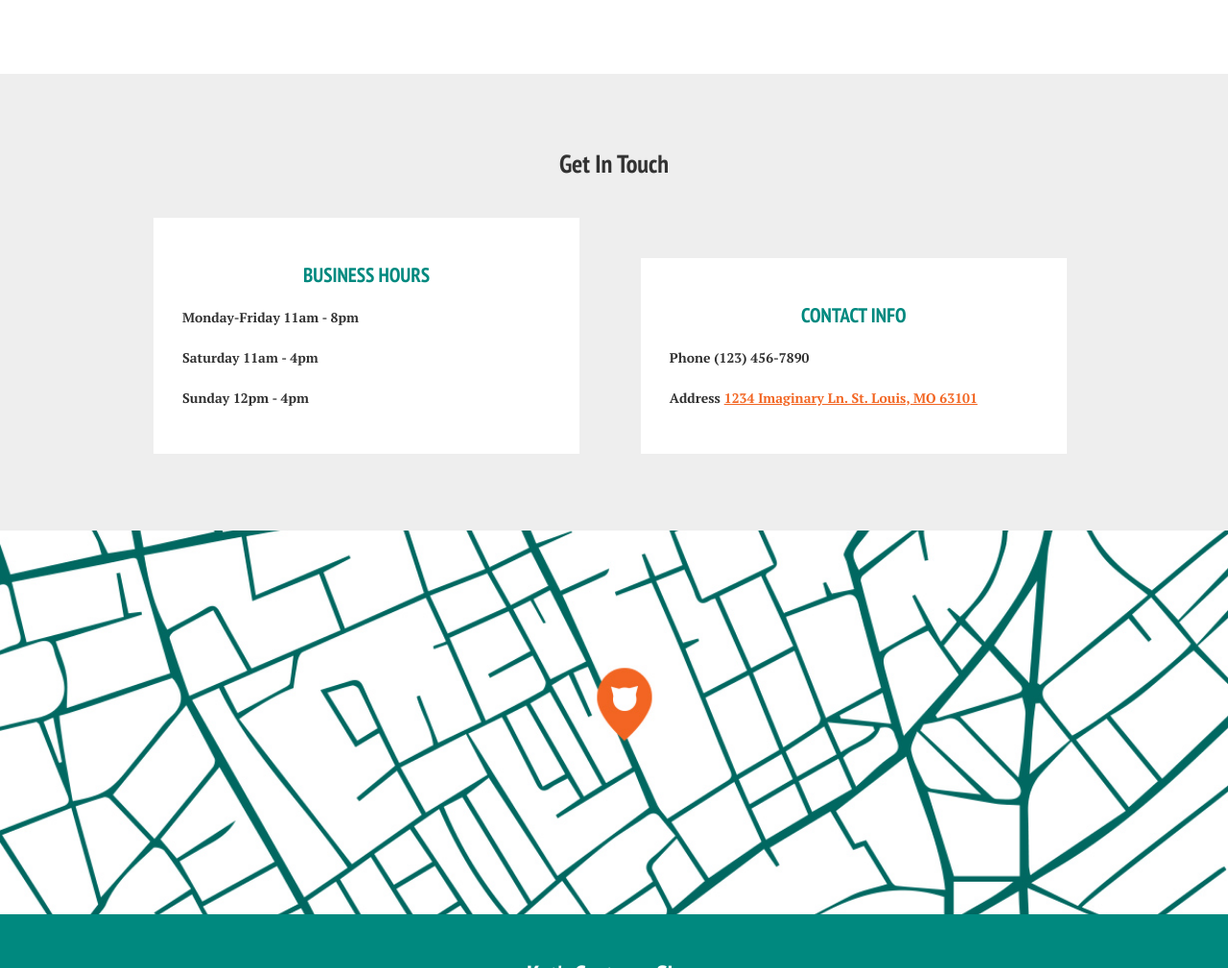
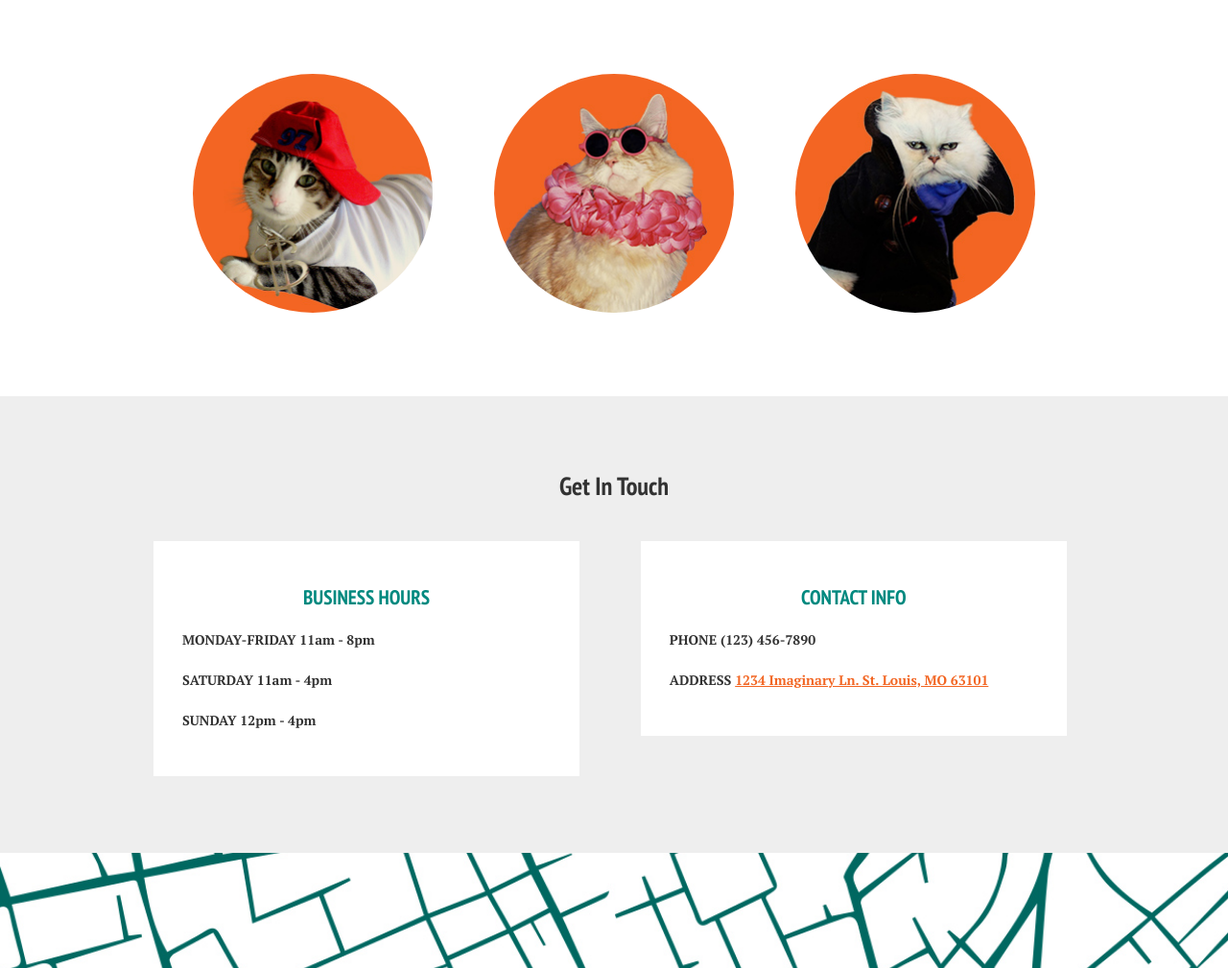
Before and after one commit to kalirogers/codergirl-catproject, a plain HTML site: page index.html in a window 1280 px wide. Shown: the part 1028-2037 px from the top of the page at 96% size. Drawn offline with Linux system fonts and the light colour scheme.

Commit message:
Add circle cat images

```diff
--- a/assets/css/index.css
+++ b/assets/css/index.css
@@ -25,6 +25,10 @@ h3 {
   font-family: 'PT Serif', serif;
   font-size: 1em;
   line-height: 2em;
+}
+
+h3 span {
+  text-transform:uppercase;
 }
 
 a {
@@ -98,6 +102,17 @@ nav ul li {
   margin-right: 60px;
 }
 
+.cat-images {
+  margin: 80px auto;
+  text-align: center;
+}
+
+.cat-images img {
+  border-radius: 50%;
+  width: 250px;
+  height: auto;
+}
+
 /*contact section styles */
 .contact {
   background-color: #eeeeee;
@@ -109,6 +124,7 @@ nav ul li {
   display: inline-block;
   padding: 30px;
   width: 40%;
+  vertical-align: top;
 }
 
 .map {
--- a/index.html
+++ b/index.html
@@ -45,6 +45,10 @@
         custom orders. Her cats are often roaming freely throughout
         the store and modeling the latest trends.</p>
       </div>
+      <div class="cat-images">
+        <img class="margin-right" src="assets/images/kats-cat1.jpg" alt="Cat with a red hat">
+        <img class="margin-right" src="assets/images/kats-cat2.jpg" alt="Cat with flowers and sunglasses">
+        <img src="assets/images/kats-cat3.jpg" alt="Cat in black jacket">
     </main>
 
     <section class="contact">
@@ -52,14 +56,14 @@
         <h1 class="align-center space-below">Get In Touch</h1>
         <div class="contact-box margin-right">
           <h2 class="align-center">Business Hours</h2>
-          <h3>Monday-Friday 11am - 8pm</h3>
-          <h3>Saturday 11am - 4pm</h3>
-          <h3>Sunday 12pm - 4pm</h3>
+          <h3><span>Monday-Friday</span> 11am - 8pm</h3>
+          <h3><span>Saturday</span> 11am - 4pm</h3>
+          <h3><span>Sunday</span> 12pm - 4pm</h3>
         </div>
         <div class="contact-box">
           <h2 class="align-center">Contact Info</h2>
-          <h3>Phone (123) 456-7890<h3>
-          <h3>Address <a href="#">1234 Imaginary Ln.
+          <h3><span>Phone</span> (123) 456-7890<h3>
+          <h3><span>Address </span><a href="#">1234 Imaginary Ln.
           St. Louis, MO 63101</a></h3>
         </div>
       </div>
```
